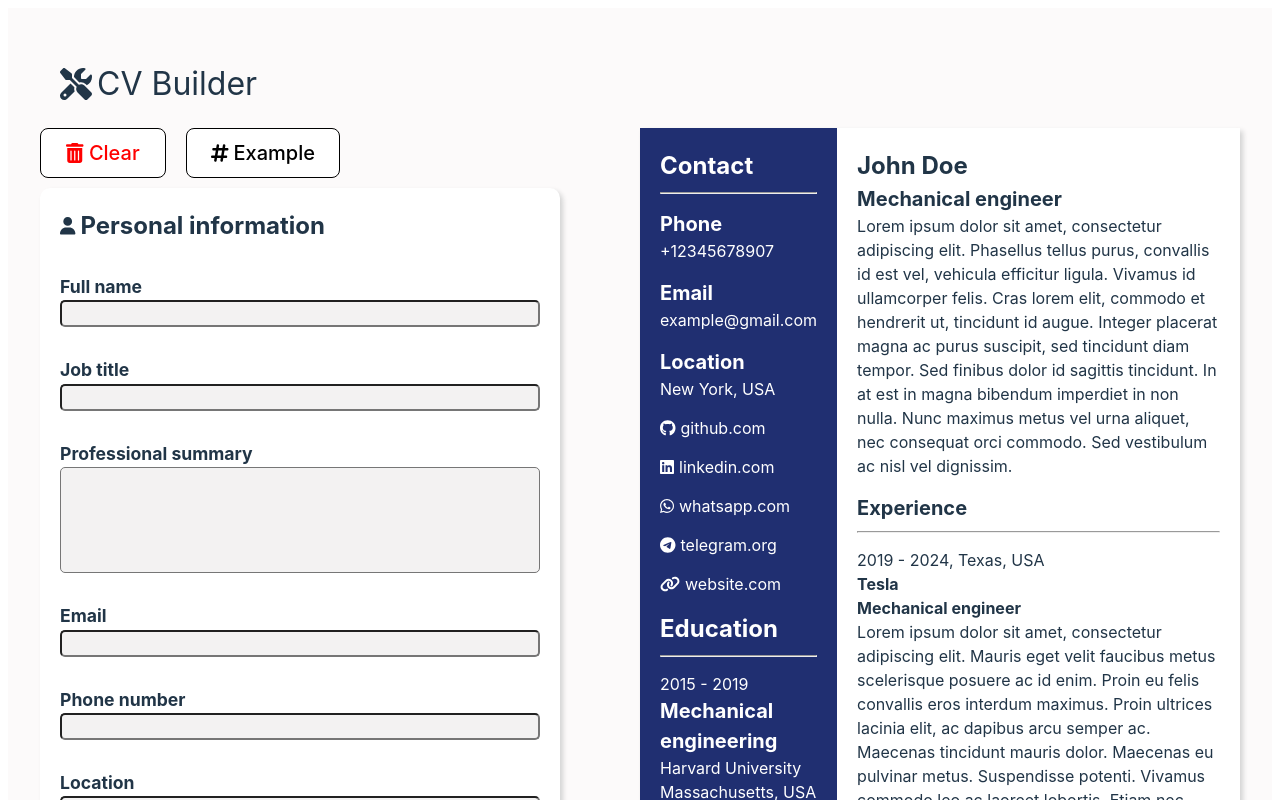
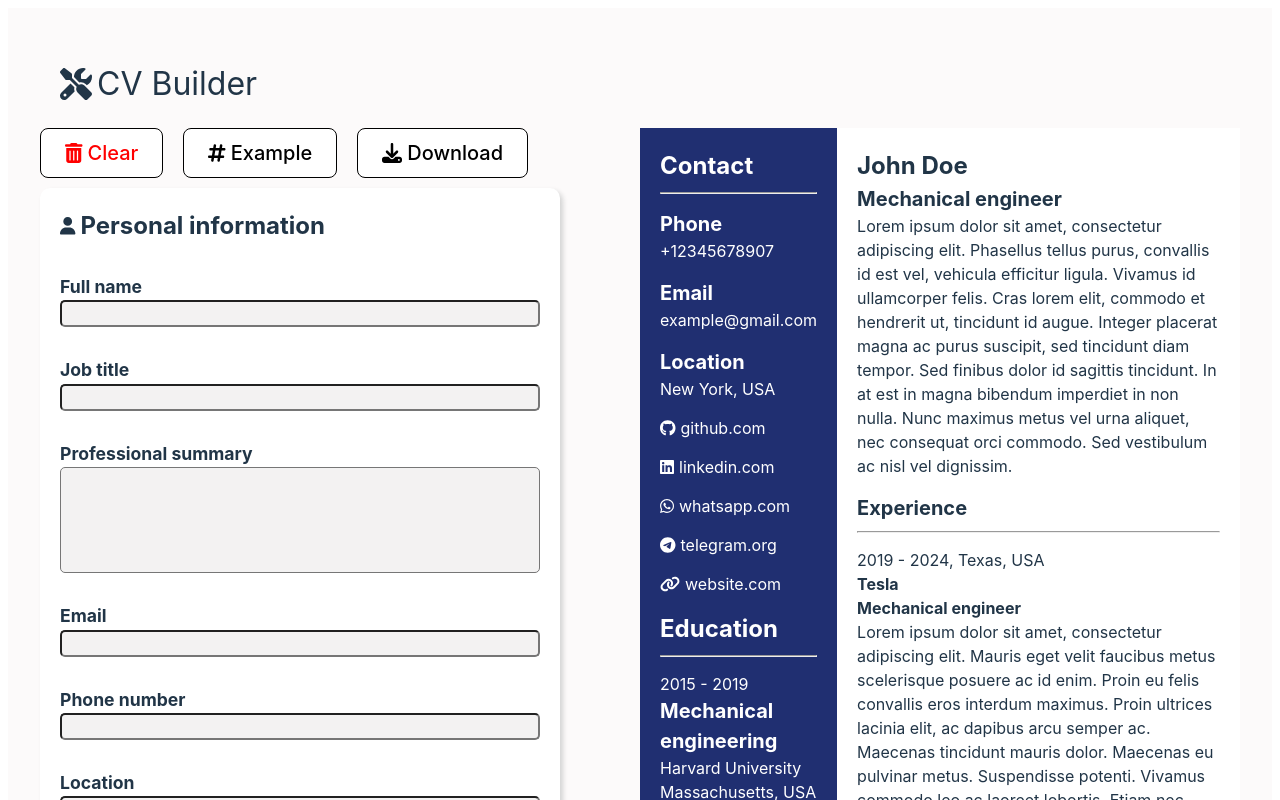
Before and after one commit to Anubisworkingexperience/CV-App, a React (Vite) app: page / in a window 1280 px wide. Shown: the top 800 px of the page. Built offline with nearby package versions, Linux system fonts and the light colour scheme.

Commit message:
Add pdf download button

```diff
--- a/index.html
+++ b/index.html
@@ -5,6 +5,7 @@
     <link rel="icon" type="image/svg+xml" href="/tool.svg" />
     <meta name="viewport" content="width=device-width, initial-scale=1.0" />
     <title>CV Builder</title>
+    <script src="https://cdnjs.cloudflare.com/ajax/libs/html2pdf.js/0.10.1/html2pdf.bundle.min.js" integrity="sha512-GsLlZN/3F2ErC5ifS5QtgpiJtWd43JWSuIgh7mbzZ8zBps+dvLusV+eNQATqgA/HdeKFVgA5v3S/cIrLF7QnIg==" crossorigin="anonymous" referrerpolicy="no-referrer"></script>
   </head>
   <body>
     <div id="root"></div>
--- a/package.json
+++ b/package.json
@@ -14,6 +14,7 @@
     "@fortawesome/free-brands-svg-icons": "^6.6.0",
     "@fortawesome/free-solid-svg-icons": "^6.6.0",
     "@fortawesome/react-fontawesome": "^0.2.2",
+    "jspdf": "^2.5.1",
     "react": "^18.3.1",
     "react-dom": "^18.3.1"
   },
--- a/src/components/Components.jsx
+++ b/src/components/Components.jsx
@@ -1,12 +1,13 @@
 import { FontAwesomeIcon } from '@fortawesome/react-fontawesome'
 import ReactDOM from 'react-dom'
-import { faScrewdriverWrench, faChevronUp, faChevronDown, faTrashCan, faHashtag } from '@fortawesome/free-solid-svg-icons'
+import { faScrewdriverWrench, faChevronUp, faChevronDown, faTrashCan, faHashtag, faDownload } from '@fortawesome/free-solid-svg-icons'
 import '../styles/misc.css'
-import { useState } from 'react'
+import { useState, useRef } from 'react'
 import { PersonalInformation} from './PersonalInfo'
 import { PreviewComponent, PreviewInfo, ContactInfo } from './Preview'
 import { EducationComponent } from './Education'
 import { ExperienceComponent } from './Experience'
+import { jsPDF } from "jspdf";
 
 export function Input({className, label, onChange, name, value}) {
   return (
@@ -49,7 +50,7 @@ export function Button({text, className}) {
   )
 }
 
-export function ClearButton({onClick}) {
+function ClearButton({onClick}) {
   return (
     <>
     <button className='clearButton' onClick={onClick}>
@@ -58,13 +59,46 @@ export function ClearButton({onClick}) {
   )
 }
 
-export function ExampleContentButton({onClick}) {
+function ExampleContentButton({onClick}) {
   return (
     <>
     <button className='exampleButton' onClick={onClick}>
     <FontAwesomeIcon icon={faHashtag} className='exampleIcon'/>Example
     </button>
     </>
+  )
+}
+
+function DownloadPdfButton({pdfRef}) {
+
+  //   const handleDownload = () => {
+  //     const previewElement = pdfRef.current;
+  //     const doc = new jsPDF('landscape');
+  //     doc.html(previewElement, {
+  //       callback: function (doc) {
+  //         doc.save('cv.pdf');
+  //       },
+  //       html2canvas: {scale: 0.4}
+  //     });
+  // }
+  const handleDownload = () => {
+    const previewElement = pdfRef.current;
+    const opt = {
+      margin: 0,
+      filename: 'cv.pdf',
+      image: { type: 'jpeg', quality: 0.95 },
+      // html2canvas: {height: 2000},
+      jsPDF: {format: 'letter', compress: true},
+    }
+    html2pdf().set(opt).from(previewElement).save();
+  }
+
+  return (
+    <div>
+    <button className='downloadButton' onClick={handleDownload}>
+    <FontAwesomeIcon icon={faDownload} className='downloadIcon'/>Download
+    </button >
+    </div>
   )
 }
 
@@ -89,6 +123,7 @@ export function ShowContent({className, contentComponent: ContentComponent, labe
 export function FormInputsContent() {
 
   const [show, setShow] = useState(true);
+  const pdfRef = useRef(null);
   const [separators, setSeparators] = useState({
     hyphen: '-',
     comma: ','
@@ -183,12 +218,14 @@ export function FormInputsContent() {
     workLocation: 'Texas, USA'
     })
   }
+
   return (
     <div className='app'>
       <section className="edit-side">
         <div className="action-buttons">
           <ClearButton onClick={resetPreviewContent} />
           <ExampleContentButton onClick={examplePreviewContent}/>
+          <DownloadPdfButton pdfRef={pdfRef}/>
         </div>
         <PersonalInformation person={person} setPerson={setPerson} />
         <EducationComponent person={person} setPerson={setPerson} educationCounter={educationCounter}
@@ -196,7 +233,7 @@ export function FormInputsContent() {
         <ExperienceComponent person={person} setPerson={setPerson}/>
       </section>
       <PreviewComponent person={person} show={show} separators={separators}
-      educationCounter={educationCounter}/>
+      educationCounter={educationCounter} pdfRef={pdfRef}/>
     </div>
   )
 }
--- a/src/components/Preview.jsx
+++ b/src/components/Preview.jsx
@@ -4,13 +4,12 @@ import { faGithub, faLinkedin, faWhatsapp, faTelegram} from '@fortawesome/free-b
 import { faLink} from '@fortawesome/free-solid-svg-icons'
 import { EducationComponent } from './Education'
 
-
-export function PreviewComponent({person, show, separators, educationCounter}) {
+export function PreviewComponent({person, show, separators, educationCounter, pdfRef}) {
   return (
-    <section className="preview-content">
+    <section className="preview-content" ref={pdfRef}>
       <ContactInfo person={person} show={show} separators={separators}
-      educationCounter={educationCounter}/>
-      <PreviewInfo person={person} show={show} separators={separators}/>
+      educationCounter={educationCounter} />
+      <PreviewInfo person={person} show={show} separators={separators} />
     </section>
   )
 }
@@ -36,7 +35,7 @@ export function PreviewInfo({person, show, separators}) {
 export function ContactInfo({person, separators, showGithub, showLinkedIn,
 showWhatsapp, showTelegram, showWebsite, educationCounter}) {
   return (
-    <div className="contact-info" >
+    <div className="contact-info">
         <>
         <h1>Contact</h1>
         <hr />
--- a/src/main.jsx
+++ b/src/main.jsx
@@ -1,7 +1,7 @@
 import React from 'react'
 import ReactDOM from 'react-dom/client'
 import './index.css'
-import { Logo, FormInputsContent, ClearButton } from './components/Components.jsx'
+import { Logo, FormInputsContent } from './components/Components.jsx'
 
 
 ReactDOM.createRoot(document.getElementById('root')).render(
--- a/src/styles/forms.css
+++ b/src/styles/forms.css
@@ -120,10 +120,6 @@ textarea {
   resize: none;
 }
 
-.exampleButton, .clearButton {
-  margin-bottom: 10px;
-}
-
 .contact-education {
   display: flex;
   flex-direction: column;
--- a/src/styles/misc.css
+++ b/src/styles/misc.css
@@ -13,7 +13,6 @@
 
 .clearButton {
   color: red;
-  /* margin-right: 20px; */
 }
 
 .action-buttons {
@@ -22,7 +21,7 @@
   gap: 20px;
 }
 
-.clearButton, .exampleButton {
+.clearButton, .exampleButton, .downloadButton {
   text-align: center;
   background-color: #fff;
   min-width: max-content;
@@ -31,6 +30,10 @@
   font-size: 1.25rem;
 }
 
-.clearIcon, .exampleIcon {
+.clearIcon, .exampleIcon, .downloadIcon {
   margin-right: 5px;
 }
+
+.exampleButton, .clearButton, .downloadButton {
+  margin-bottom: 10px;
+}
--- a/src/styles/preview.css
+++ b/src/styles/preview.css
@@ -1,6 +1,7 @@
 .preview-content {
   background-color: #fff;
-  box-shadow: 3px 3px 5px lightgrey;
+  /* box-shadow: 3px 3px 5px lightgrey; */
+  /* border: 2px solid black; */
   flex: 1;
   display: flex;
 }
@@ -70,3 +71,8 @@ hr, .contact-phone, .contact-email, .contact-location {
 .contact-education-title, .preview-experience-title {
   margin-top: 15px;
 }
+
+img {
+  width: 20px;
+  height: 20px;
+}
```
Also changed, not shown: 1 other file (tests, documents, lock files or other folders).
